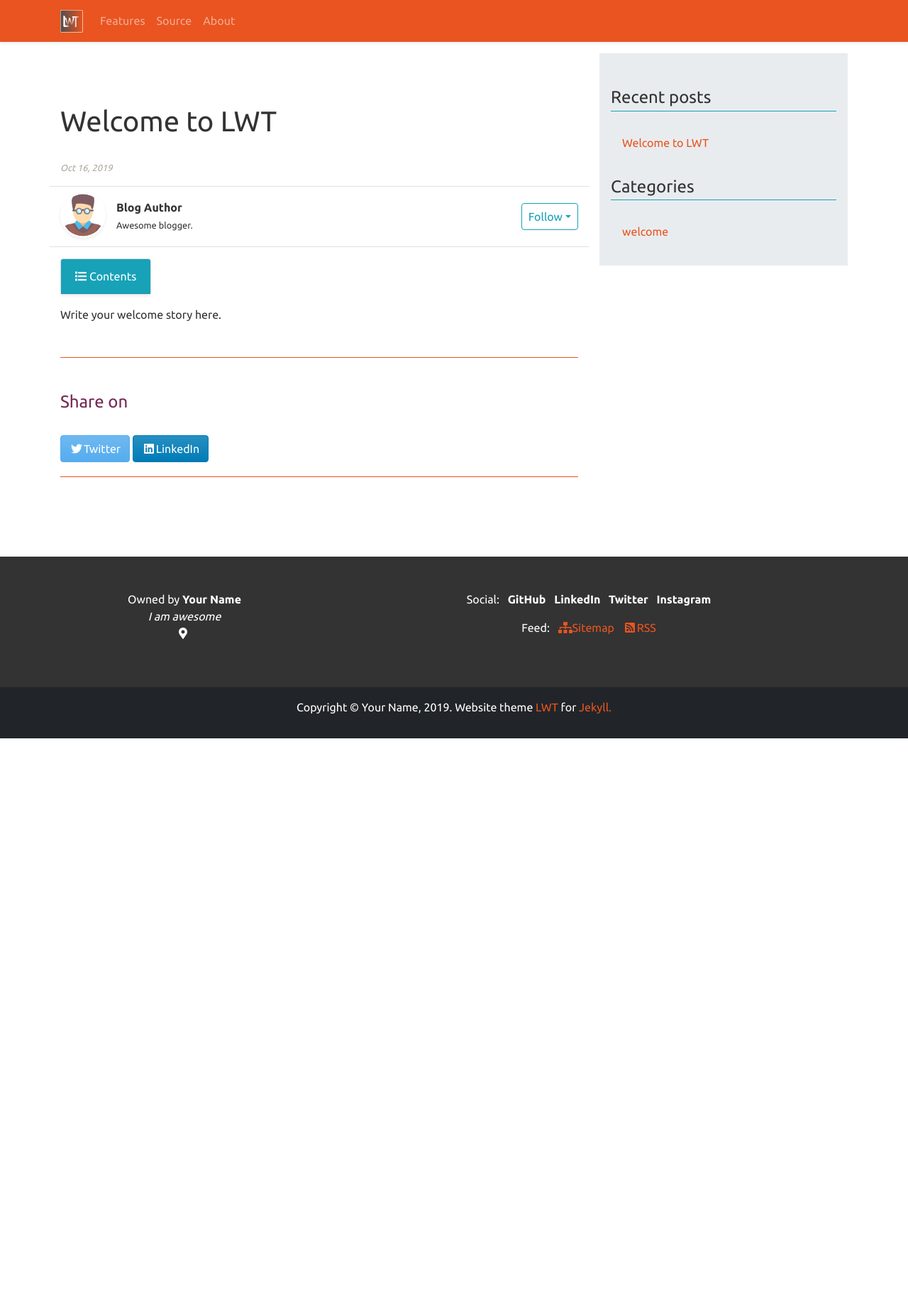
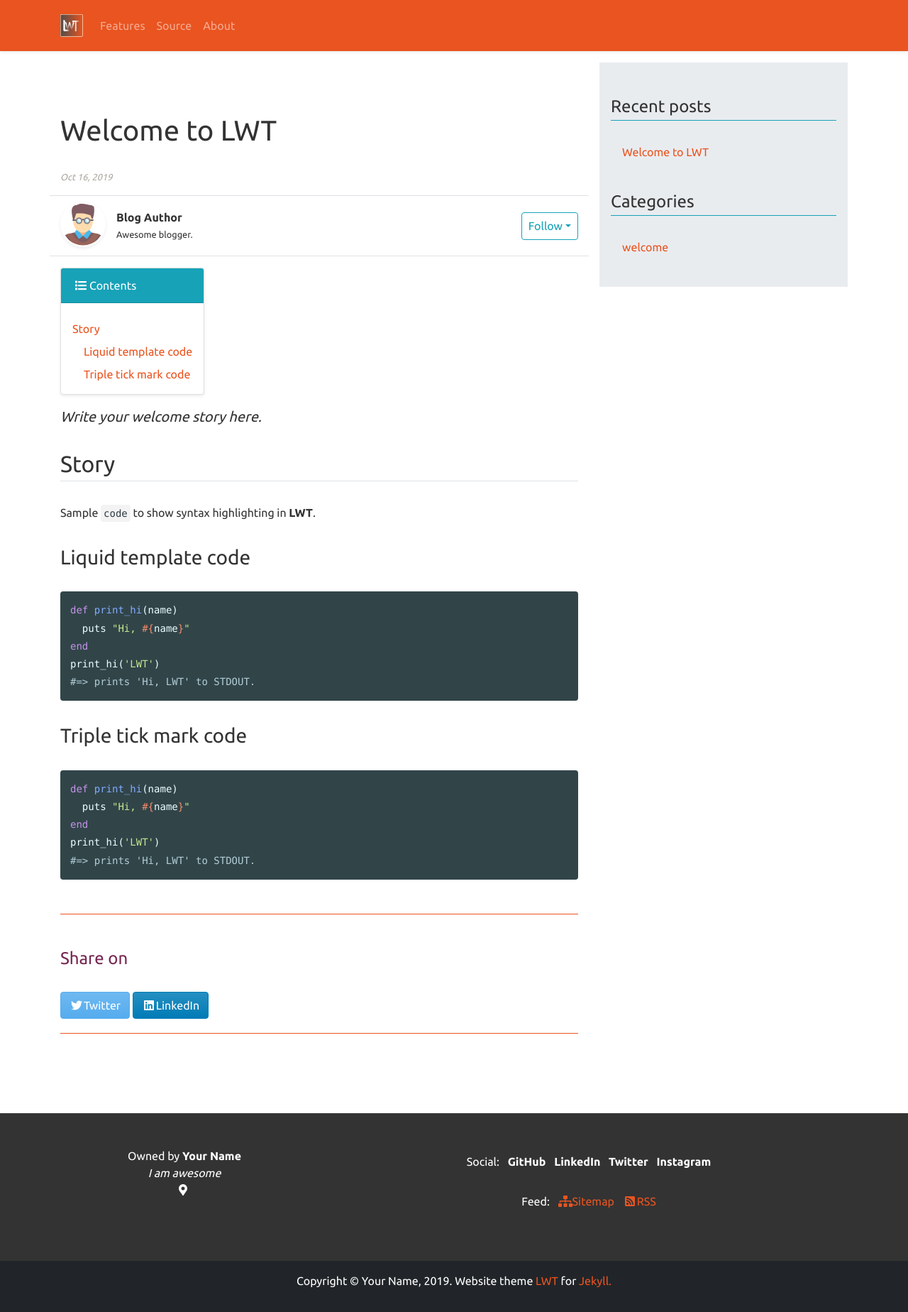
Before and after one commit to manid2/lone-wolf-theme, a Jekyll site: the page built from _posts/2019-10-16-welcome-to-lwt.md, in a window 1280 px wide. Shown: the whole page at 71% size. Built offline with Jekyll 4.4.1, drawn with Linux system fonts in a browser that asks for light colours; before the commit the page ends 1040 px from its top, so only the background shows below that.

Commit message:
fix ui n margins to code highlight n li tags

````diff
--- a/_posts/2019-10-16-welcome-to-lwt.md
+++ b/_posts/2019-10-16-welcome-to-lwt.md
@@ -1,6 +1,6 @@
 ---
 title:  "Welcome to LWT"
-excerpt: "Welcome message post to show LWT theme."
+excerpt: "Welcome message to show LWT theme."
 date:   "2019-10-16"
 categories: welcome
 layout: post
@@ -12,3 +12,28 @@
 ---
 
 Write your welcome story here.
+{: .lead .font-weight-light .font-italic}
+
+## Story
+
+Sample `code` to show syntax highlighting in **LWT**.
+
+### Liquid template code
+
+{% highlight ruby %}
+def print_hi(name)
+  puts "Hi, #{name}"
+end
+print_hi('LWT')
+#=> prints 'Hi, LWT' to STDOUT.
+{% endhighlight %}
+
+### Triple tick mark code
+
+```ruby
+def print_hi(name)
+  puts "Hi, #{name}"
+end
+print_hi('LWT')
+#=> prints 'Hi, LWT' to STDOUT.
+```
--- a/_sass/lone-wolf-theme/_extend-bs4.scss
+++ b/_sass/lone-wolf-theme/_extend-bs4.scss
@@ -11,6 +11,12 @@
 
 a h2, .card h2 {
     @extend .border-0;
+}
+
+ol, ul {
+  li {
+    @extend .my-2;
+  }
 }
 
 /*
--- a/_sass/lone-wolf-theme/_syntax.scss
+++ b/_sass/lone-wolf-theme/_syntax.scss
@@ -3,7 +3,10 @@
  Code borrowed and modified from `minimal mistakes `.
  */
 
+// single tick quote in md, e.g. `key`
 code.highlighter-rouge {
+  background: $gray-150;
+  color: $base01;
   @extend .p-1;
 }
 
@@ -14,6 +17,7 @@
     line-height: 1.8;
     @extend .rounded;
     @extend .pr-2;
+    @extend .my-3;
 
     >pre,
     pre.highlight {
````
